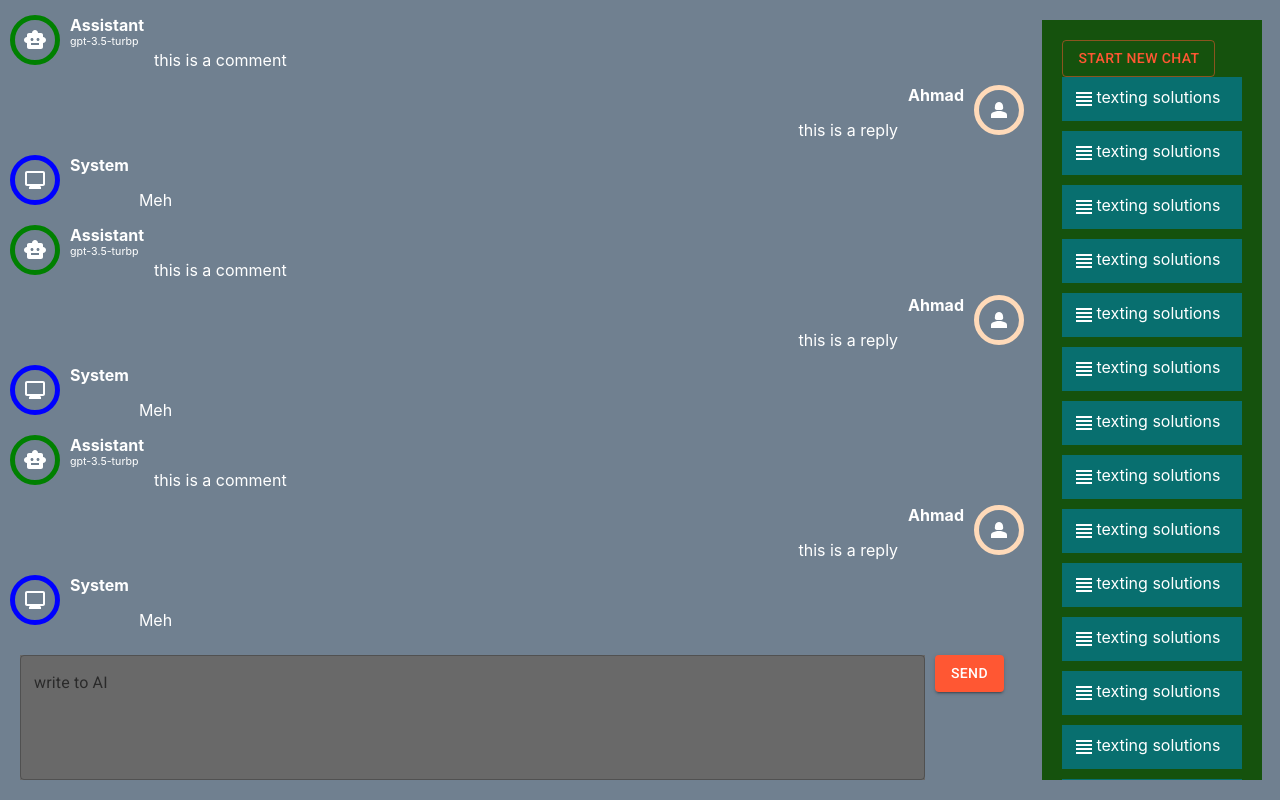
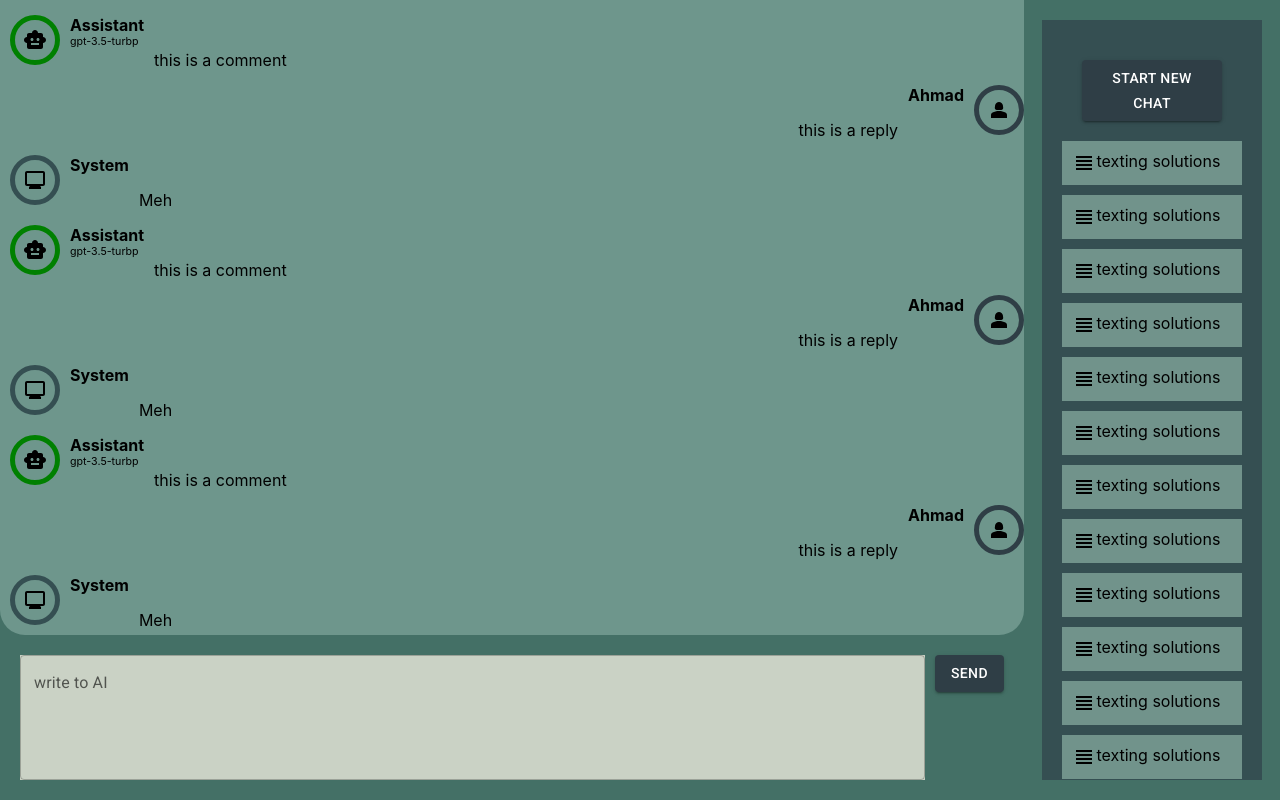
Before and after one commit to ahmad244/Chat-gpt, a React (Create React App) app: page / in a window 1280 px wide. Built offline with nearby package versions, Linux system fonts and the light colour scheme.

Commit message:
adjusting the appearance and layout

```diff
--- a/src/components/ChatItem.js
+++ b/src/components/ChatItem.js
@@ -9,7 +9,7 @@ class ChatItem extends React.Component {
     const style = {
       borderRadius: "100%",
       backgroundColor: "transparent",
-      borderColor: "peachpuff",
+      borderColor: "#2f3e46",
       width: "40px",
       borderWidth: "thick",
       borderStyle: "solid",
@@ -28,7 +28,7 @@ class ChatItem extends React.Component {
         );
 
       case "System":
-        style["borderColor"] = "blue";
+        style["borderColor"] = "#354f52";
         return (
           <div style={style}>
             <MonitorIcon />
--- a/src/components/ChatSecion.css
+++ b/src/components/ChatSecion.css
@@ -1,4 +1,6 @@
-.ChatSecion{
-    overflow: auto;
-    grid-area: 1 /1 /1 /1;
+.ChatSecion {
+  overflow: auto;
+  grid-area: 1 /1 /1 /1;
+  background-color: #6e968c;
+  border-radius: 0 0 25px 25px;
 }
--- a/src/components/ChatSecion.js
+++ b/src/components/ChatSecion.js
@@ -5,7 +5,8 @@ import ChatItem from "./ChatItem";
 class ChatSecion extends React.Component {
   render() {
     return (
-      <div className="ChatSecion">
+
+     <div className="ChatSecion">
 
 <ChatItem name="Assistant" model="gpt-3.5-turbp" comment="this is a comment"/>
         <ChatItem name="Ahmad" comment="this is a reply"/>
--- a/src/components/ChatUserInputSec.js
+++ b/src/components/ChatUserInputSec.js
@@ -8,14 +8,14 @@ class ChatUserInputSec extends React.Component {
     return (
       <div className="ChatUserInputSec">
         <TextField
-          style={{ flexGrow: 5, backgroundColor:"dimgray" }}
+          style={{ flexGrow: 5, backgroundColor:"#cad2c5" }}
           id="outlined-multiline-flexible"
           label="write to AI"
           multiline
           rows={4}
         />
 
-        <Button color="salmon" variant="contained">
+        <Button style={{backgroundColor:"#2f3e46"}} variant="contained">
           Send
         </Button>
       </div>
--- a/src/components/HistoryItem.css
+++ b/src/components/HistoryItem.css
@@ -1,5 +1,5 @@
 .HistoryItem{
     padding: 10px;
-    background-color: rgb(8, 111, 111);
+    background-color: #71938b;
     display: flex;
 }
--- a/src/components/MainContainer.css
+++ b/src/components/MainContainer.css
@@ -1,11 +1,35 @@
- * {
-  color: white;
-}
 .MainContainer {
   display: grid;
   grid-template-columns: 8fr 2fr;
   grid-template-rows: 8fr 2fr;
- height: 100vh;
- background-color: slategrey;
+  height: 100vh;
+  background-color: #447066;
+}
 
+@media (max-width: 600px) {
+  .MainContainer {
+    grid-template-columns: 1fr; /* Change to a single column layout */
+    grid-template-rows: auto; /* Let rows adjust based on content */
+  }
 }
+
+
+::-webkit-scrollbar {
+  width: 10px;
+  border-radius: 25px;
+}
+
+/* Track */
+::-webkit-scrollbar-track {
+  background: #cad2c5;
+}
+
+/* Handle */
+::-webkit-scrollbar-thumb {
+  background: #2f3e46;
+}
+
+/* Handle on hover */
+::-webkit-scrollbar-thumb:hover {
+  background: #555;
+}
--- a/src/components/SideBar.css
+++ b/src/components/SideBar.css
@@ -1,9 +1,11 @@
 .SideBar {
-  grid-area: 1 / 2 / 3 / 2;
+  grid-row: span 2;
   justify-self: center;
   margin: 20px;
   padding: 20px;
-  background-color: rgb(21, 82, 13);
+  background-color: #354f52;
   overflow: auto;
   width: 70%;
+  display: flex;
+  flex-direction: column;
 }
--- a/src/components/SideBar.js
+++ b/src/components/SideBar.js
@@ -8,7 +8,7 @@ class SideBar extends React.Component {
   render() {
     return (
       <div className="SideBar">
-        <Button color="salmon" variant="outlined">
+        <Button style={{margin:"20px", backgroundColor:"#2f3e46"}} variant="contained">
           Start New Chat
         </Button>
 
--- a/src/index.js
+++ b/src/index.js
@@ -7,32 +7,13 @@ import React from "react";
 import ReactDOM from "react-dom/client";
 import "./index.css";
 import App from "./App";
-import { ThemeProvider } from "@mui/material/styles";
-import { createTheme } from '@mui/material/styles';
 
 const root = ReactDOM.createRoot(document.getElementById("root"));
 
-let theme = createTheme({
-  // Theme customization goes here as usual, including tonalOffset and/or
-  // contrastThreshold as the augmentColor() function relies on these
-});
 
-theme = createTheme(theme, {
-  // Custom colors created with augmentColor go here
-  palette: {
-    salmon: theme.palette.augmentColor({
-      color: {
-        main: '#FF5733',
-      },
-      name: 'salmon',
-    }),
-  },
-});
 
 
 root.render(
 
-  <ThemeProvider theme={theme}>
     <App />
-  </ThemeProvider>
-);
+  );
```
